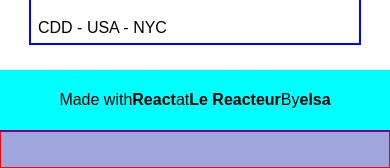
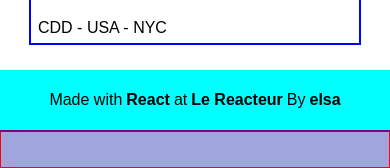
Before and after one commit to elsa-wanderlust/job-board, a React (Vite) app: page / in a window 390 px wide. Shown: the part 1436-1604 px from the top of the page. Built offline with nearby package versions, Linux system fonts and the light colour scheme.

Commit message:
responsive last save

```diff
--- a/src/App.css
+++ b/src/App.css
@@ -88,7 +88,7 @@ span {
   display: flex;
   justify-content: center;
   align-items: center;
-  /* gap: 4px; */
+  gap: 4px;
 }
 
 /* ----- RESPONSIVE ----- */
--- a/src/assets/components/Footer.jsx
+++ b/src/assets/components/Footer.jsx
@@ -1,7 +1,7 @@
 const Footer = (props) => {
   return (
     <p className="footer">
-      Made with<span>React</span>at <span>Le Reacteur </span>By{" "}
+      Made with<span>React</span>at <span>Le Reacteur </span>By
       <span>{props.name}</span>
     </p>
   );
```
